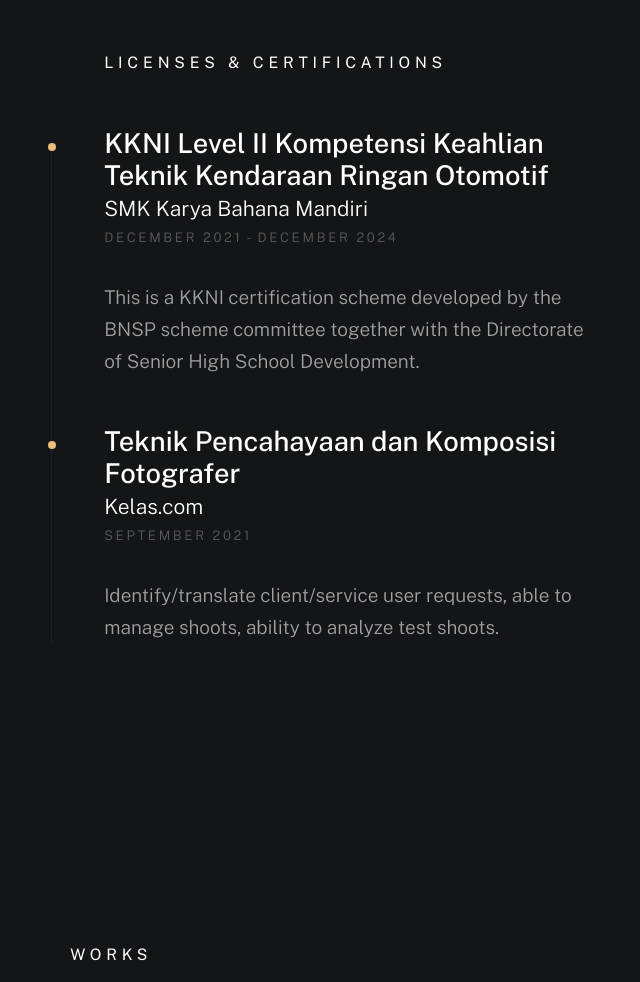
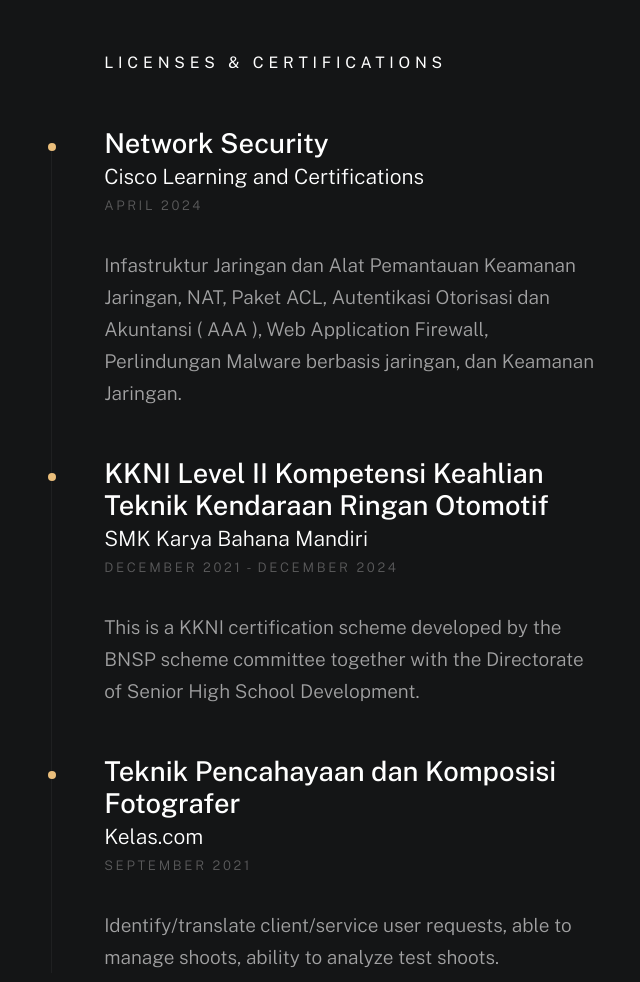
Before and after one commit to qinariii/myqinaa, a plain HTML site: page index.html in a window 1280 px wide. Shown: the part 3060-4042 px from the top of the page, without its empty margins (3-643 px from the left). Drawn offline with nearby package versions, Linux system fonts and the light colour scheme; a web font is replaced by a local one.

Commit message:
Update index.html

```diff
--- a/index.html
+++ b/index.html
@@ -238,6 +238,18 @@
                             </h2>
 
                             <div class="timeline" data-animate-el>
+
+                                <div class="timeline__block">
+                                    <div class="timeline__bullet"></div>
+                                    <div class="timeline__header">
+                                        <h4 class="timeline__title">Network Security</h3>
+                                        <h5 class="timeline__meta">Cisco Learning and Certifications</h5>
+                                        <p class="timeline__timeframe">April 2024</p>
+                                    </div>
+                                    <div class="timeline__desc">
+                                        <p>Infastruktur Jaringan dan Alat Pemantauan Keamanan Jaringan, NAT, Paket ACL, Autentikasi Otorisasi dan Akuntansi ( AAA ), Web Application Firewall, Perlindungan Malware berbasis jaringan, dan Keamanan Jaringan.</p>
+                                    </div>
+                                </div>
 
                                 <div class="timeline__block">
                                     <div class="timeline__bullet"></div>
```
